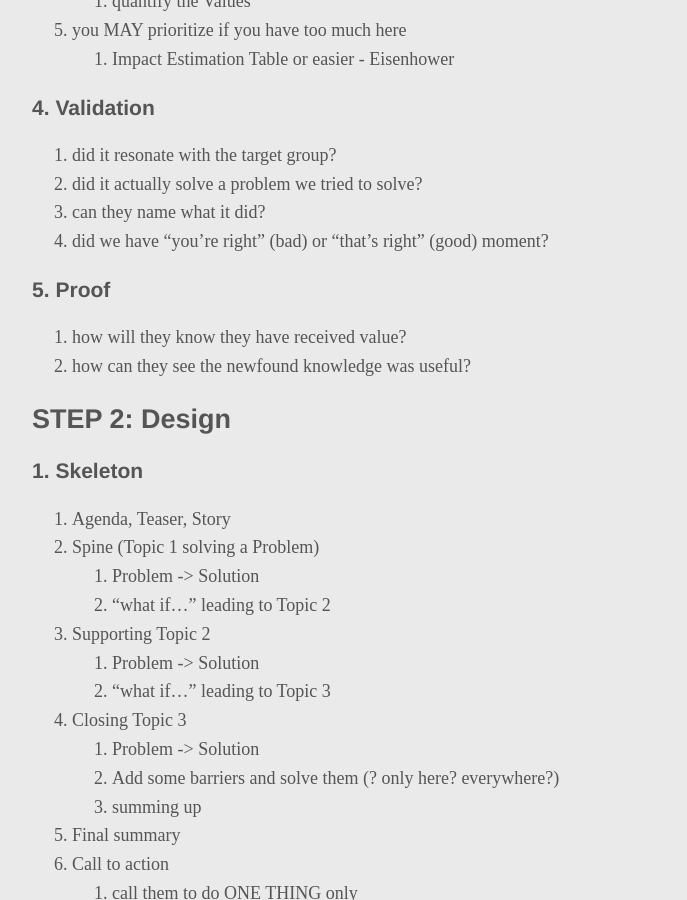
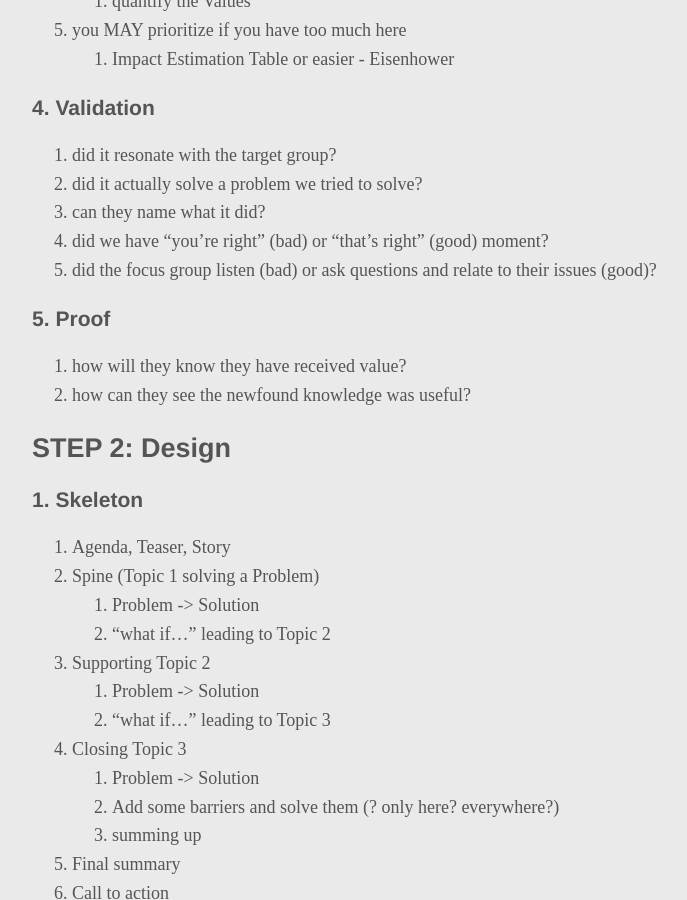
Before and after one commit to ljzolw/ljzolw.github.io, a Jekyll site: the page built from scraps/180609-budowanie-prezentacji.md, in a window 1280 px wide and 900 px high, scrolled down 1163 px. Shown: the whole window, without its empty margins (208-895 px from the left). Built offline with Jekyll 4.4.1, drawn with Linux system fonts in a browser that asks for light colours.

Commit message:
Amended the Scrap of PresBuilding, 2

```diff
--- a/scraps/180609-budowanie-prezentacji.md
+++ b/scraps/180609-budowanie-prezentacji.md
@@ -48,6 +48,7 @@ date: 2018-06-09
 1. did it actually solve a problem we tried to solve?
 1. can they name what it did?
 1. did we have "you're right" (bad) or "that's right" (good) moment?
+1. did the focus group listen (bad) or ask questions and relate to their issues (good)?
 
 ### 5. Proof
 
```
